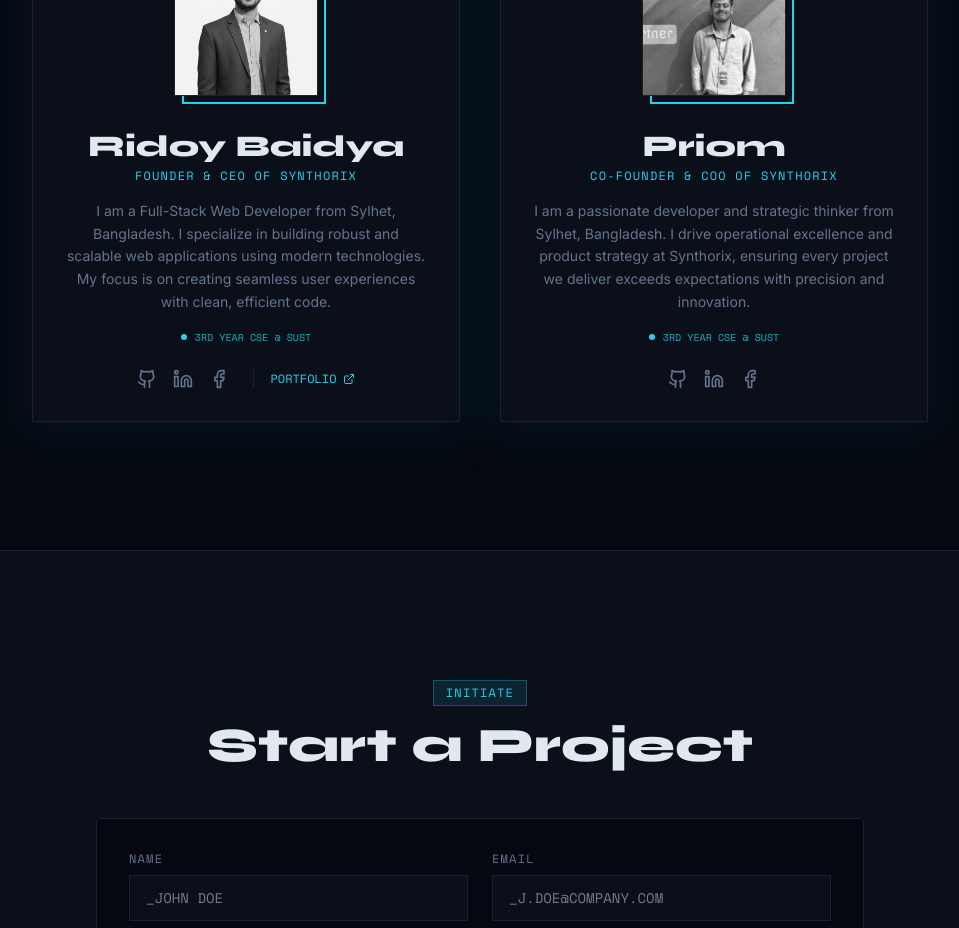
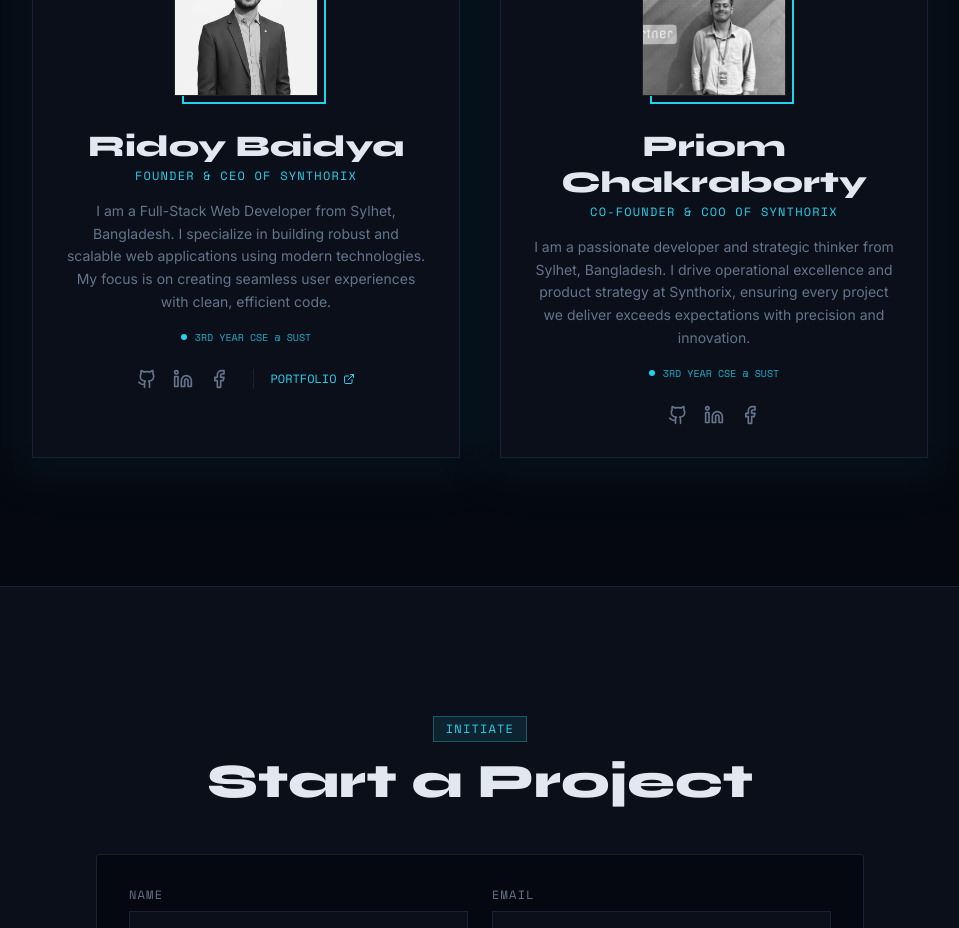
Before and after one commit to rid-coder-70/grovegrid-landing, a Next.js app: page / in a window 1280 px wide. Shown: the part 4380-5308 px from the top of the page, without its empty margins (160-1119 px from the left). Built offline with nearby package versions, Linux system fonts and the light colour scheme.

Commit message:
fix: update Priom's name to full name in Team component

```diff
--- a/src/components/Team.tsx
+++ b/src/components/Team.tsx
@@ -24,7 +24,7 @@
     },
   },
   {
-    name: "Priom",
+    name: "Priom Chakraborty",
     role: "Co-Founder & COO of Synthorix",
     cornerLabel: "CO-FOUNDER",
     image: "/profile_priom.jpeg",
```
